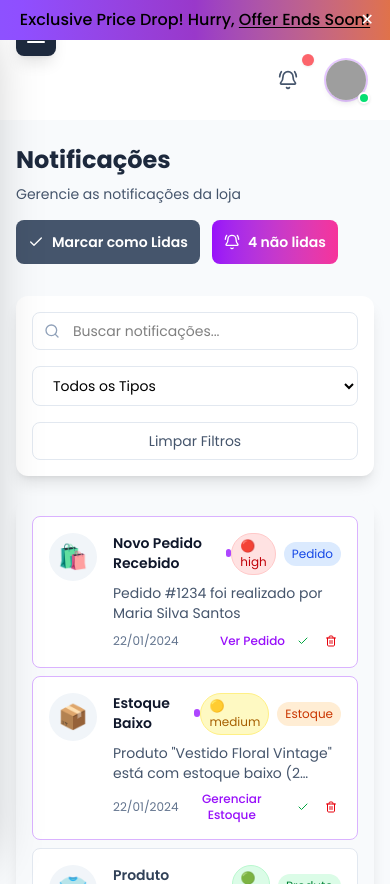
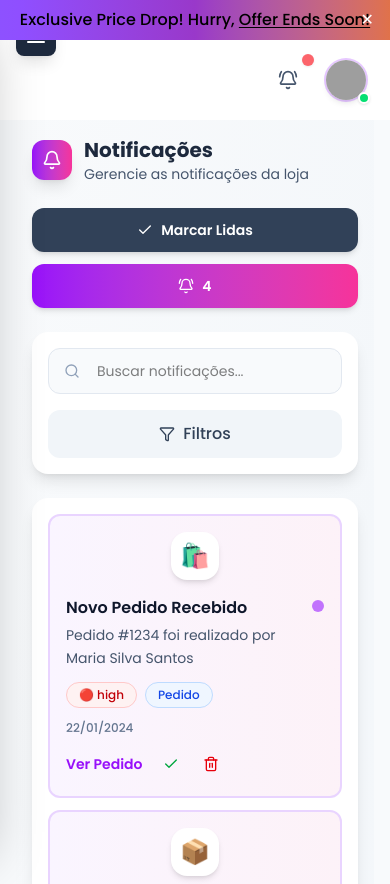
Before and after one commit to LenilsonTeixeira/lunar-brecho-app, a React (Vite) app: page /admin/notificacoes/lista in a window 390 px wide. Built offline with nearby package versions, Linux system fonts and the light colour scheme; data requests are answered from the project's data file; grey boxes are pictures that could not be loaded.

Commit message:
ajustando responsividade da lista de notificacao

```diff
--- a/src/pages/admin/NotificationList.tsx
+++ b/src/pages/admin/NotificationList.tsx
@@ -1,5 +1,5 @@
 import { useState } from 'react';
-import { Search, Bell, BellRing, Trash2, Check } from 'lucide-react';
+import { Search, Bell, BellRing, Trash2, Check, Filter, X } from 'lucide-react';
 
 interface Notification {
   id: number;
@@ -16,6 +16,7 @@ interface Notification {
 const NotificationList = () => {
   const [searchTerm, setSearchTerm] = useState('');
   const [selectedType, setSelectedType] = useState('');
+  const [showFilters, setShowFilters] = useState(false);
   const [notifications, setNotifications] = useState<Notification[]>([
     {
       id: 1,
@@ -111,30 +112,30 @@ const NotificationList = () => {
   const getTypeColor = (type: string) => {
     switch (type) {
       case 'order':
-        return 'bg-blue-100 text-blue-700';
+        return 'bg-blue-50 text-blue-700 border-blue-200';
       case 'product':
-        return 'bg-green-100 text-green-700';
+        return 'bg-green-50 text-green-700 border-green-200';
       case 'user':
-        return 'bg-purple-100 text-purple-700';
+        return 'bg-purple-50 text-purple-700 border-purple-200';
       case 'system':
-        return 'bg-slate-100 text-slate-700';
+        return 'bg-slate-50 text-slate-700 border-slate-200';
       case 'stock':
-        return 'bg-orange-100 text-orange-700';
+        return 'bg-orange-50 text-orange-700 border-orange-200';
       default:
-        return 'bg-slate-100 text-slate-700';
+        return 'bg-slate-50 text-slate-700 border-slate-200';
     }
   };
 
   const getPriorityColor = (priority: string) => {
     switch (priority) {
       case 'high':
-        return 'bg-red-100 text-red-700 border-red-200';
+        return 'bg-red-50 text-red-700 border-red-200';
       case 'medium':
-        return 'bg-yellow-100 text-yellow-700 border-yellow-200';
+        return 'bg-yellow-50 text-yellow-700 border-yellow-200';
       case 'low':
-        return 'bg-green-100 text-green-700 border-green-200';
+        return 'bg-green-50 text-green-700 border-green-200';
       default:
-        return 'bg-slate-100 text-slate-700 border-slate-200';
+        return 'bg-slate-50 text-slate-700 border-slate-200';
     }
   };
 
@@ -199,57 +200,101 @@ const NotificationList = () => {
     }
   };
 
+  const clearFilters = () => {
+    setSearchTerm('');
+    setSelectedType('');
+  };
+
+  const hasActiveFilters = searchTerm || selectedType;
+
   return (
-    <div className='py-6 flex flex-col bg-slate-50'>
-      <div className='w-full max-w-7xl mx-auto'>
+    <div className='min-h-screen bg-gradient-to-br from-slate-50 to-slate-100 py-4 sm:py-6 lg:py-8'>
+      <div className='w-full max-w-7xl mx-auto px-4 sm:px-6 lg:px-8'>
         {/* Header */}
-        <div className='mb-8'>
-          <div className='flex flex-col sm:flex-row sm:items-center sm:justify-between gap-4'>
+        <div className='mb-6 sm:mb-8'>
+          <div className='flex flex-col lg:flex-row lg:items-center lg:justify-between gap-4 lg:gap-6'>
+            <div className='flex-1'>
+              <div className='flex items-center gap-3 mb-2'>
+                <div className='w-10 h-10 sm:w-12 sm:h-12 bg-gradient-to-r from-purple-600 to-pink-500 rounded-xl flex items-center justify-center shadow-lg'>
+                  <Bell className='w-5 h-5 sm:w-6 sm:h-6 text-white' />
+                </div>
                 <div>
-              <h1 className='text-2xl sm:text-3xl font-bold text-slate-800 mb-2'>Notificações</h1>
+                  <h1 className='text-xl sm:text-2xl lg:text-3xl font-bold text-slate-800'>
+                    Notificações
+                  </h1>
                   <p className='text-sm sm:text-base text-slate-600'>
                     Gerencie as notificações da loja
                   </p>
                 </div>
-            <div className='flex items-center gap-3'>
+              </div>
+            </div>
+
+            <div className='flex flex-col sm:flex-row items-stretch sm:items-center gap-3'>
               {unreadCount > 0 && (
                 <button
                   onClick={markAllAsRead}
-                  className='flex items-center gap-2 px-3 sm:px-4 py-3 sm:py-3 bg-slate-600 text-white text-sm sm:text-base font-semibold rounded-lg hover:bg-slate-700 transition-all duration-300'
+                  className='flex items-center justify-center gap-2 px-4 sm:px-6 py-3 bg-slate-700 hover:bg-slate-800 text-white text-sm font-semibold rounded-xl transition-all duration-300 shadow-md hover:shadow-lg'
                 >
                   <Check className='w-4 h-4' />
-                  Marcar como Lidas
+                  <span className='hidden sm:inline'>Marcar como Lidas</span>
+                  <span className='sm:hidden'>Marcar Lidas</span>
                 </button>
               )}
-              <div className='flex items-center gap-2 px-3 sm:px-4 py-3 sm:py-3 bg-gradient-to-r from-purple-600 to-pink-500 text-white text-sm sm:text-base font-semibold rounded-lg'>
+              <div className='flex items-center justify-center gap-2 px-4 sm:px-6 py-3 bg-gradient-to-r from-purple-600 to-pink-500 text-white text-sm font-semibold rounded-xl shadow-md'>
                 <BellRing className='w-4 h-4' />
-                {unreadCount} não lidas
+                <span className='hidden sm:inline'>{unreadCount} não lidas</span>
+                <span className='sm:hidden'>{unreadCount}</span>
               </div>
             </div>
           </div>
         </div>
 
-        {/* Filters and Search */}
-        <div className='bg-white rounded-xl shadow-lg p-4 sm:p-6 mb-6'>
-          <div className='grid grid-cols-1 md:grid-cols-3 gap-4'>
-            {/* Search */}
-            <div className='relative'>
-              <Search className='absolute left-3 top-1/2 transform -translate-y-1/2 w-4 h-4 text-slate-400' />
+        {/* Search Bar - Always Visible */}
+        <div className='bg-white rounded-2xl shadow-lg p-4 sm:p-6 mb-6'>
+          <div className='flex flex-col sm:flex-row gap-4'>
+            {/* Search Input */}
+            <div className='relative flex-1'>
+              <Search className='absolute left-4 top-1/2 transform -translate-y-1/2 w-4 h-4 sm:w-5 sm:h-5 text-slate-400' />
               <input
                 type='text'
                 placeholder='Buscar notificações...'
                 value={searchTerm}
                 onChange={(e) => setSearchTerm(e.target.value)}
-                className='w-full pl-10 pr-4 py-2 sm:py-3 text-sm border border-slate-200 rounded-lg focus:border-purple-500 focus:ring-2 focus:ring-purple-500/20 transition-all duration-300'
+                className='w-full pl-12 sm:pl-14 pr-4 py-3 sm:py-4 text-sm sm:text-base border border-slate-200 rounded-xl focus:border-purple-500 focus:ring-4 focus:ring-purple-500/10 transition-all duration-300 bg-slate-50 focus:bg-white'
               />
             </div>
 
-            {/* Type Filter */}
+            {/* Filter Toggle Button - Mobile */}
+            <button
+              onClick={() => setShowFilters(!showFilters)}
+              className='sm:hidden flex items-center justify-center gap-2 px-4 py-3 bg-slate-100 hover:bg-slate-200 text-slate-700 font-medium rounded-xl transition-all duration-300'
+            >
+              <Filter className='w-4 h-4' />
+              Filtros
+            </button>
+
+            {/* Clear Filters - Desktop */}
+            {hasActiveFilters && (
+              <button
+                onClick={clearFilters}
+                className='hidden sm:flex items-center justify-center gap-2 px-4 py-3 text-slate-600 border border-slate-200 rounded-xl hover:bg-slate-50 transition-all duration-300'
+              >
+                <X className='w-4 h-4' />
+                Limpar
+              </button>
+            )}
+          </div>
+
+          {/* Filters Panel - Mobile */}
+          {showFilters && (
+            <div className='mt-4 pt-4 border-t border-slate-200'>
+              <div className='grid grid-cols-1 gap-4'>
                 <div>
+                  <label className='block text-sm font-medium text-slate-700 mb-2'>Tipo</label>
                   <select
                     value={selectedType}
                     onChange={(e) => setSelectedType(e.target.value)}
-                className='w-full px-4 py-2 sm:py-3 text-sm border border-slate-200 rounded-lg focus:border-purple-500 focus:ring-2 focus:ring-purple-500/20 transition-all duration-300'
+                    className='w-full px-4 py-3 text-sm border border-slate-200 rounded-xl focus:border-purple-500 focus:ring-4 focus:ring-purple-500/10 transition-all duration-300 bg-slate-50 focus:bg-white'
                   >
                     {typeOptions.map((type) => (
                       <option key={type} value={type}>
@@ -259,60 +304,93 @@ const NotificationList = () => {
                   </select>
                 </div>
 
-            {/* Clear Filters */}
+                {hasActiveFilters && (
                   <button
-              onClick={() => {
-                setSearchTerm('');
-                setSelectedType('');
-              }}
-              className='px-4 py-2 sm:py-3 text-sm text-slate-600 border border-slate-200 rounded-lg hover:bg-slate-50 transition-all duration-300'
+                    onClick={clearFilters}
+                    className='flex items-center justify-center gap-2 px-4 py-3 text-slate-600 border border-slate-200 rounded-xl hover:bg-slate-50 transition-all duration-300'
                   >
+                    <X className='w-4 h-4' />
                     Limpar Filtros
                   </button>
+                )}
+              </div>
+            </div>
+          )}
+
+          {/* Filters - Desktop */}
+          <div className='hidden sm:grid sm:grid-cols-2 lg:grid-cols-3 gap-4 mt-4 pt-4 border-t border-slate-200'>
+            <div>
+              <label className='block text-sm font-medium text-slate-700 mb-2'>
+                Tipo de Notificação
+              </label>
+              <select
+                value={selectedType}
+                onChange={(e) => setSelectedType(e.target.value)}
+                className='w-full px-4 py-3 text-sm border border-slate-200 rounded-xl focus:border-purple-500 focus:ring-4 focus:ring-purple-500/10 transition-all duration-300 bg-slate-50 focus:bg-white'
+              >
+                {typeOptions.map((type) => (
+                  <option key={type} value={type}>
+                    {type}
+                  </option>
+                ))}
+              </select>
+            </div>
           </div>
         </div>
 
         {/* Notifications List */}
-        <div className='bg-slate-50 rounded-xl shadow-lg overflow-hidden'>
-          <div className='overflow-x-auto md:overflow-x-visible'>
-            <div className='space-y-2 p-4'>
+        <div className='bg-white rounded-2xl shadow-lg overflow-hidden'>
+          <div className='overflow-x-auto'>
+            <div className='space-y-3 p-4 sm:p-6'>
               {filteredNotifications.map((notification) => (
                 <div
                   key={notification.id}
-                  className={`flex items-start gap-4 p-4 bg-white rounded-lg border transition-all duration-200 hover:shadow-md ${
-                    notification.isRead ? 'border-slate-200' : 'border-purple-300 bg-purple-50'
+                  className={`group flex flex-col sm:flex-row sm:items-start gap-4 p-4 sm:p-6 bg-white rounded-xl border-2 transition-all duration-300 hover:shadow-lg hover:scale-[1.02] ${
+                    notification.isRead
+                      ? 'border-slate-100 hover:border-slate-200'
+                      : 'border-purple-200 bg-gradient-to-r from-purple-50 to-pink-50 hover:border-purple-300'
                   }`}
                 >
                   {/* Icon */}
-                  <div className='flex-shrink-0'>
-                    <div className='w-12 h-12 rounded-full bg-slate-100 flex items-center justify-center text-2xl'>
+                  <div className='flex-shrink-0 flex justify-center sm:justify-start'>
+                    <div
+                      className={`w-12 h-12 sm:w-14 sm:h-14 rounded-2xl flex items-center justify-center text-2xl sm:text-3xl shadow-md transition-all duration-300 group-hover:scale-110 ${
+                        notification.isRead ? 'bg-slate-100' : 'bg-white shadow-lg'
+                      }`}
+                    >
                       {notification.icon}
                     </div>
                   </div>
 
                   {/* Content */}
                   <div className='flex-1 min-w-0'>
-                    <div className='flex items-start justify-between mb-2'>
-                      <div className='flex items-center gap-2'>
+                    <div className='flex flex-col sm:flex-row sm:items-start sm:justify-between gap-3 mb-3'>
+                      <div className='flex items-start gap-3'>
+                        <div className='flex-1'>
                           <h3
-                          className={`font-semibold text-sm sm:text-base ${
+                            className={`font-semibold text-base sm:text-lg mb-1 ${
                               notification.isRead ? 'text-slate-700' : 'text-slate-900'
                             }`}
                           >
                             {notification.title}
                           </h3>
+                          <p className='text-sm sm:text-base text-slate-600 leading-relaxed'>
+                            {notification.message}
+                          </p>
+                        </div>
                         {!notification.isRead && (
-                          <div className='w-2 h-2 bg-purple-500 rounded-full'></div>
+                          <div className='w-3 h-3 bg-purple-500 rounded-full flex-shrink-0 mt-1 animate-pulse'></div>
                         )}
                       </div>
-                      <div className='flex items-center gap-2'>
+
+                      <div className='flex flex-wrap items-center gap-2'>
                         <span
-                          className={`px-2 py-1 text-xs rounded-full border ${getPriorityColor(notification.priority)}`}
+                          className={`px-3 py-1 text-xs sm:text-sm rounded-full border font-medium ${getPriorityColor(notification.priority)}`}
                         >
                           {getPriorityIcon(notification.priority)} {notification.priority}
                         </span>
                         <span
-                          className={`px-2 py-1 text-xs rounded-full ${getTypeColor(notification.type)}`}
+                          className={`px-3 py-1 text-xs sm:text-sm rounded-full border font-medium ${getTypeColor(notification.type)}`}
                         >
                           {notification.type === 'order' && 'Pedido'}
                           {notification.type === 'product' && 'Produto'}
@@ -323,39 +401,37 @@ const NotificationList = () => {
                       </div>
                     </div>
 
-                    <p className='text-sm text-slate-600 mb-2 line-clamp-2'>
-                      {notification.message}
-                    </p>
-
-                    <div className='flex items-center justify-between'>
-                      <span className='text-xs text-slate-500'>
+                    <div className='flex flex-col sm:flex-row sm:items-center sm:justify-between gap-3'>
+                      <span className='text-xs sm:text-sm text-slate-500 font-medium'>
                         {formatTimestamp(notification.timestamp)}
                       </span>
 
-                      <div className='flex items-center gap-2'>
+                      <div className='flex items-center gap-3'>
                         {notification.action && (
-                          <button className='text-xs text-purple-600 hover:text-purple-700 font-medium transition-colors'>
+                          <button className='text-sm sm:text-base text-purple-600 hover:text-purple-700 font-semibold transition-colors duration-200 hover:underline'>
                             {notification.action}
                           </button>
                         )}
 
+                        <div className='flex items-center gap-2'>
                           {!notification.isRead && (
                             <button
                               onClick={() => markAsRead(notification.id)}
-                            className='p-1 text-green-600 hover:bg-green-50 rounded transition-colors duration-200'
+                              className='p-2 text-green-600 hover:bg-green-50 rounded-xl transition-all duration-200 hover:scale-110'
                               title='Marcar como lida'
                             >
-                            <Check className='w-3 h-3' />
+                              <Check className='w-4 h-4' />
                             </button>
                           )}
 
                           <button
                             onClick={() => deleteNotification(notification.id)}
-                          className='p-1 text-red-600 hover:bg-red-50 rounded transition-colors duration-200'
+                            className='p-2 text-red-600 hover:bg-red-50 rounded-xl transition-all duration-200 hover:scale-110'
                             title='Excluir'
                           >
-                          <Trash2 className='w-3 h-3' />
+                            <Trash2 className='w-4 h-4' />
                           </button>
+                        </div>
                       </div>
                     </div>
                   </div>
@@ -366,34 +442,44 @@ const NotificationList = () => {
 
           {/* Empty State */}
           {filteredNotifications.length === 0 && (
-            <div className='text-center py-12'>
-              <div className='w-16 h-16 mx-auto mb-4 bg-slate-100 rounded-full flex items-center justify-center'>
-                <Bell className='w-8 h-8 text-slate-400' />
+            <div className='text-center py-16 sm:py-20'>
+              <div className='w-20 h-20 sm:w-24 sm:h-24 mx-auto mb-6 bg-gradient-to-br from-slate-100 to-slate-200 rounded-3xl flex items-center justify-center shadow-lg'>
+                <Bell className='w-10 h-10 sm:w-12 sm:h-12 text-slate-400' />
               </div>
-              <h3 className='text-base sm:text-lg font-medium text-slate-800 mb-2'>
+              <h3 className='text-lg sm:text-xl font-semibold text-slate-800 mb-3'>
                 Nenhuma notificação encontrada
               </h3>
-              <p className='text-sm sm:text-base text-slate-600'>
-                Tente ajustar os filtros ou aguarde novas notificações.
+              <p className='text-sm sm:text-base text-slate-600 max-w-md mx-auto'>
+                {hasActiveFilters
+                  ? 'Tente ajustar os filtros para encontrar notificações.'
+                  : 'Aguarde novas notificações ou verifique mais tarde.'}
               </p>
+              {hasActiveFilters && (
+                <button
+                  onClick={clearFilters}
+                  className='mt-4 px-6 py-3 bg-purple-600 hover:bg-purple-700 text-white font-semibold rounded-xl transition-all duration-300 shadow-md hover:shadow-lg'
+                >
+                  Limpar Filtros
+                </button>
+              )}
             </div>
           )}
         </div>
 
         {/* Pagination */}
         {filteredNotifications.length > 0 && (
-          <div className='mt-6 flex items-center justify-between bg-white rounded-xl shadow-lg p-4'>
-            <div className='text-xs sm:text-sm text-slate-600'>
+          <div className='mt-6 sm:mt-8 flex flex-col sm:flex-row sm:items-center sm:justify-between gap-4 bg-white rounded-2xl shadow-lg p-4 sm:p-6'>
+            <div className='text-sm sm:text-base text-slate-600 font-medium'>
               Mostrando {filteredNotifications.length} de {notifications.length} notificações
             </div>
-            <div className='flex items-center gap-2'>
-              <button className='px-2 sm:px-3 py-2 text-xs sm:text-sm text-slate-600 border border-slate-200 rounded-lg hover:bg-slate-50 transition-colors duration-200'>
+            <div className='flex items-center justify-center sm:justify-end gap-2'>
+              <button className='px-4 sm:px-6 py-2 sm:py-3 text-sm sm:text-base text-slate-600 border border-slate-200 rounded-xl hover:bg-slate-50 transition-all duration-300 font-medium'>
                 Anterior
               </button>
-              <span className='px-2 sm:px-3 py-2 bg-purple-600 text-white text-xs sm:text-sm rounded-lg'>
+              <span className='px-4 sm:px-6 py-2 sm:py-3 bg-gradient-to-r from-purple-600 to-pink-500 text-white text-sm sm:text-base rounded-xl font-semibold shadow-md'>
                 1
               </span>
-              <button className='px-2 sm:px-3 py-2 text-xs sm:text-sm text-slate-600 border border-slate-200 rounded-lg hover:bg-slate-50 transition-colors duration-200'>
+              <button className='px-4 sm:px-6 py-2 sm:py-3 text-sm sm:text-base text-slate-600 border border-slate-200 rounded-xl hover:bg-slate-50 transition-all duration-300 font-medium'>
                 Próximo
               </button>
             </div>
```
Lines whose indentation alone changed are shown as unchanged.
